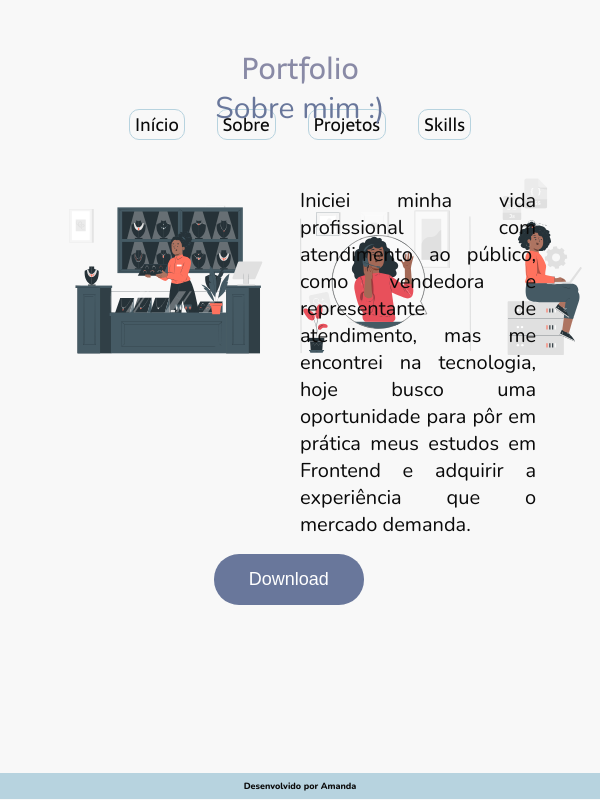
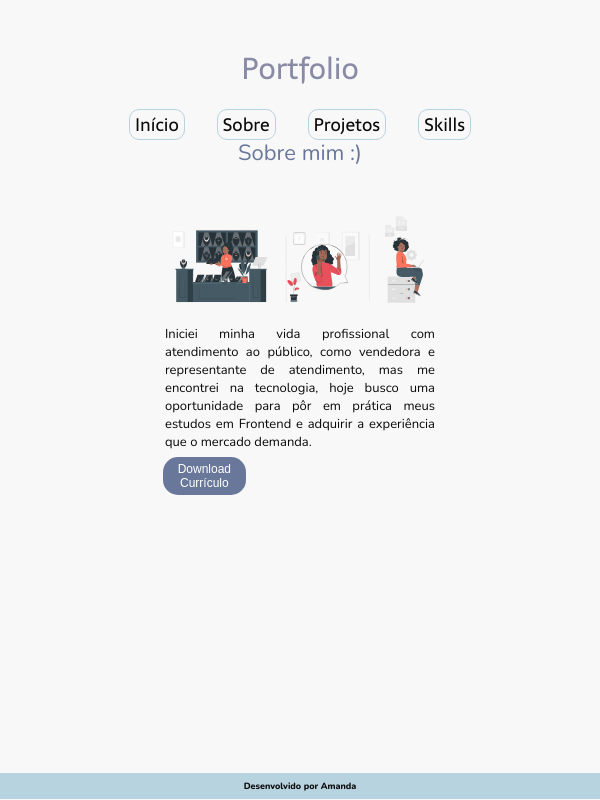
Before and after one commit to amandaresende/portfolio, a React (Create React App) app: page /about in a window 600 px wide. Built offline with nearby package versions, Linux system fonts and the light colour scheme.

Commit message:
Fix: Ajustes no layout responsivo

```diff
--- a/src/components/Footer/Footer.css
+++ b/src/components/Footer/Footer.css
@@ -18,9 +18,9 @@
 }
 
 
-@media screen and (max-width: 1024px) {
+@media screen and (min-width: 520px) {
   .footer {
-
+  padding: auto;
   }
 
 
--- a/src/components/Menu/Menu.css
+++ b/src/components/Menu/Menu.css
@@ -41,7 +41,16 @@
   background: #3f3e3e20;
 }
 
-@media screen and (min-width: 1024px) {
+@media screen and (min-width: 768px) {
+  .Menu {
+      flex-direction: row;
+      justify-content: space-around;
+
+
+
+  }
+}
+/* @media screen and (min-width: 1024px) {
   .Menu {
       flex-direction: row;
       justify-content: space-between;
@@ -49,4 +58,4 @@
 
 
   }
-}
+} */
--- a/src/views/About/About.css
+++ b/src/views/About/About.css
@@ -24,7 +24,7 @@
 
   position: absolute;
   top:98%;
-  right: 75%;
+  right: 70%;
 
   border-radius: 25px;
   margin: 10px;
@@ -41,8 +41,7 @@
 .text-principal {
   color: rgb(10, 10, 10);
   display: flex;
-
-  justify-content: center;
+  flex-direction: row;
 
   padding: 45px;
   padding-top: 10px;
@@ -50,8 +49,8 @@
 
 .text-about {
   position: relative;
-  left: 50%;
-  width: 60%;
+  left: 10%;
+  width: 100%;
 }
 .text-about-about {
   color: rgb(10, 10, 10);
@@ -61,6 +60,7 @@
   width: 80%;
   font-weight: 400 !important;
 
+  font-weight: 400 ;
 
 }
 
@@ -74,9 +74,10 @@
   width: 82%;
 
   margin: auto;
+
 }
 
-@media screen and (min-width: 1024px) {
+@media screen and (max-width: 1024px) {
 
   .algo{
     width: 100%;
@@ -86,6 +87,7 @@
     margin-right: 50px;
     align-items: center;
     justify-content: center;
+
 
 
   }
@@ -112,17 +114,14 @@
   font-size: 22px;
 }
 
-  .text-about{
-    font-size: 25px;
-    align-items: center;
-    margin-left: 25%;
-    margin-right: 25%;
 
-  }
 
   .text-about-about{
-    padding-top: 5px;
-    font-size: 15px;
+    font-size: 13px;
+    width: 100%;
+    align-items: center;
+    justify-content: center;
+    text-align: justify;
 
 
     width: 100%;
@@ -135,10 +134,43 @@
     display:flex;
 
     width:35%;
-    margin-left: 23%;
+    margin-left: 2%;
 
   }
 
 
 
 }
+
+@media screen and (max-width: 720px){
+  .about{
+    gap:1px;
+    display:flex;
+    flex-direction: column;
+    justify-content: space-between;
+  }
+  .algo{
+    display:flex;
+    flex-direction: column;
+    justify-content: space-between;
+    width: 45%;
+    align-items: center;
+    margin-left: 50px;
+    margin-right: 50px;
+  }
+  .text-about{
+   display: block;
+   left: unset;
+   width: unset;
+  }
+  .btn{
+    align-items: center;
+    margin-top: center;
+    border-radius: 15px;
+    padding: 5px 15px;
+    font-size: 12px;
+  }
+  .text-about-about{
+    width: 100%;
+  }
+}
--- a/src/views/About/About.jsx
+++ b/src/views/About/About.jsx
@@ -9,10 +9,8 @@ const About = (props) => (
       <span className="first-text-about">Sobre mim :)</span>
     </div>
 
-
     <div className="algo">
-
-<Occupation className="img-about"></Occupation>
+      <Occupation></Occupation>
       <div className="text-about">
         <h1 className="text-about-about">
           Iniciei minha vida profissional com atendimento ao público, como
@@ -21,15 +19,13 @@ const About = (props) => (
           estudos em Frontend e adquirir a experiência que o mercado demanda.
         </h1>
 
-        <button className="btn"
+        <button
+          className="btn"
           onClick={() => window.open(curriculo, "_blank")}
           href="CV - Amanda Resende.pdf"
-
         >
-          Download
+          Download Currículo
         </button>
-
-
       </div>
     </div>
   </div>
--- a/src/views/Home/Home.css
+++ b/src/views/Home/Home.css
@@ -22,7 +22,7 @@
 .first-text {
   padding-top: 100px;
   font-size: 27px;
-  margin-left: 10px;
+  margin-left: 31%;
 }
 
 .second-text {
@@ -34,16 +34,17 @@
 .third-text {
   padding-bottom: 15px;
   font-size: 27px;
-  margin-right: 115px;
+  margin-right: 111px;
 
 }
 
 .text-typing {
   position: absolute;
-  padding-top: -50px;
+
   margin-top: -5px;
   margin-left: -108px;
-  font-size: 40px;
+  margin-right: 18px;
+  font-size: 36px;
   font-weight: 700;
   color: #69779B;
 }
@@ -57,15 +58,24 @@
 
   }
   .img-home{
+    padding-bottom: 50%;
     width: 50%;
 
   }
   .text-typing{
     position: center;
-    font-size: 32px;
+    font-size: 27px;
+    padding-bottom: -18px;
   }
   .text-home{
     margin-right: 10%;
     text-align: center;
   }
+  .first-text{
+    font-size: 23px;
+    margin-left: 25px;
+  }
+  .second-text{
+    font-size: 23px;
+  }
 }
--- a/src/views/Home/Home.jsx
+++ b/src/views/Home/Home.jsx
@@ -7,9 +7,8 @@ import ReactTypingEffect from "react-typing-effect";
 const Home = (props) => (
   <div className="home">
     <div className="text-home">
-      <span className="first-text">Olá, meu nome é </span> <br />
-      <span className="second-text">Amanda</span> <br />
-      <span className="third-text">eu sou </span>
+      <span className="first-text">Olá, meu nome é Amanda</span>
+      <span className="third-text"> e eu sou </span>
       <ReactTypingEffect
         className="text-typing"
         text={["Desenvolvedora", "Front-End"]}
--- a/src/views/Skills/Skills.jsx
+++ b/src/views/Skills/Skills.jsx
@@ -11,7 +11,7 @@ const Skills = props => (
 
         <div className="icon-skills">
 
-        <Skill className="icon-skills"></Skill>
+        <Skill ></Skill>
             <div className="text-skill">
                 <div className="text-skills-skills">
                     <p>
```
